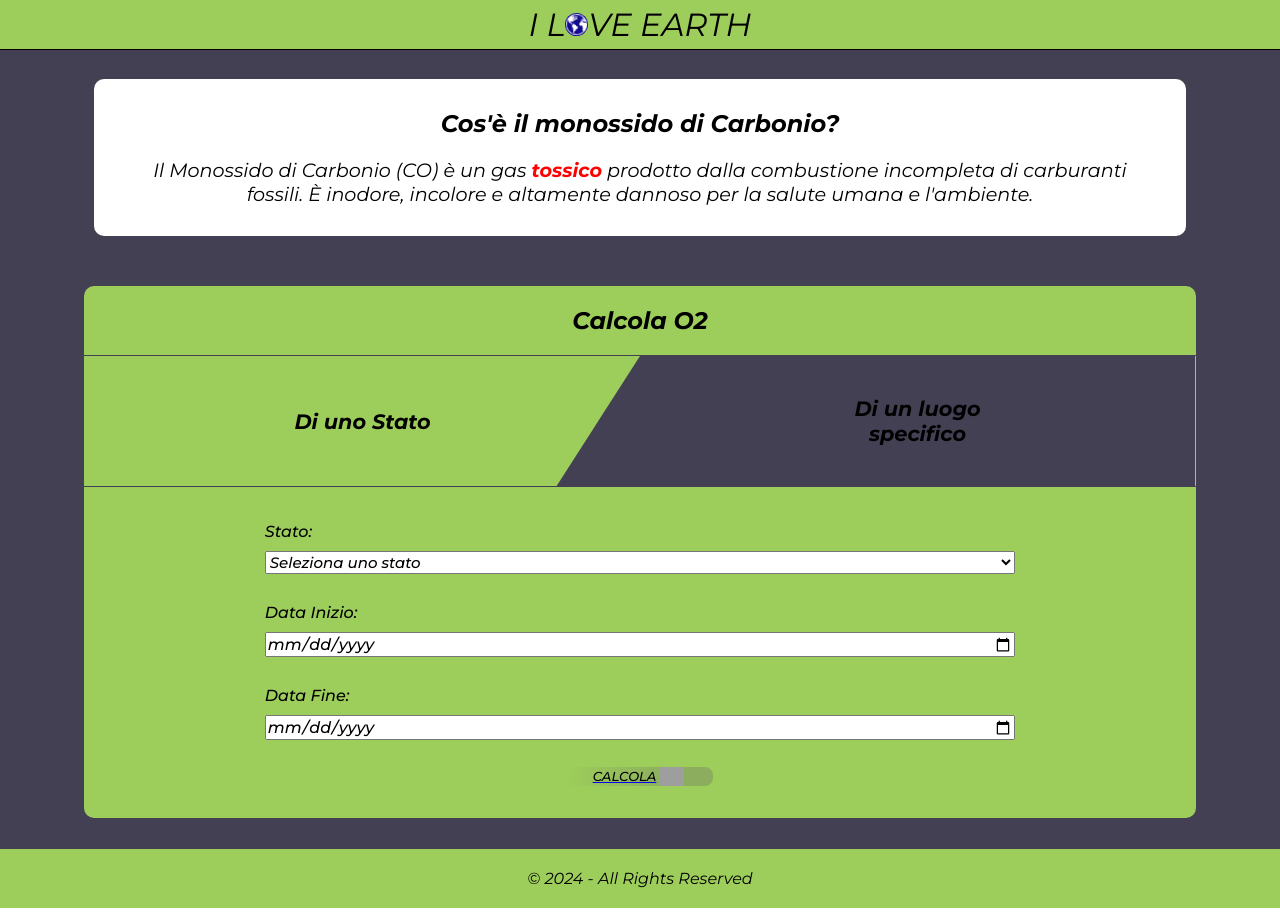
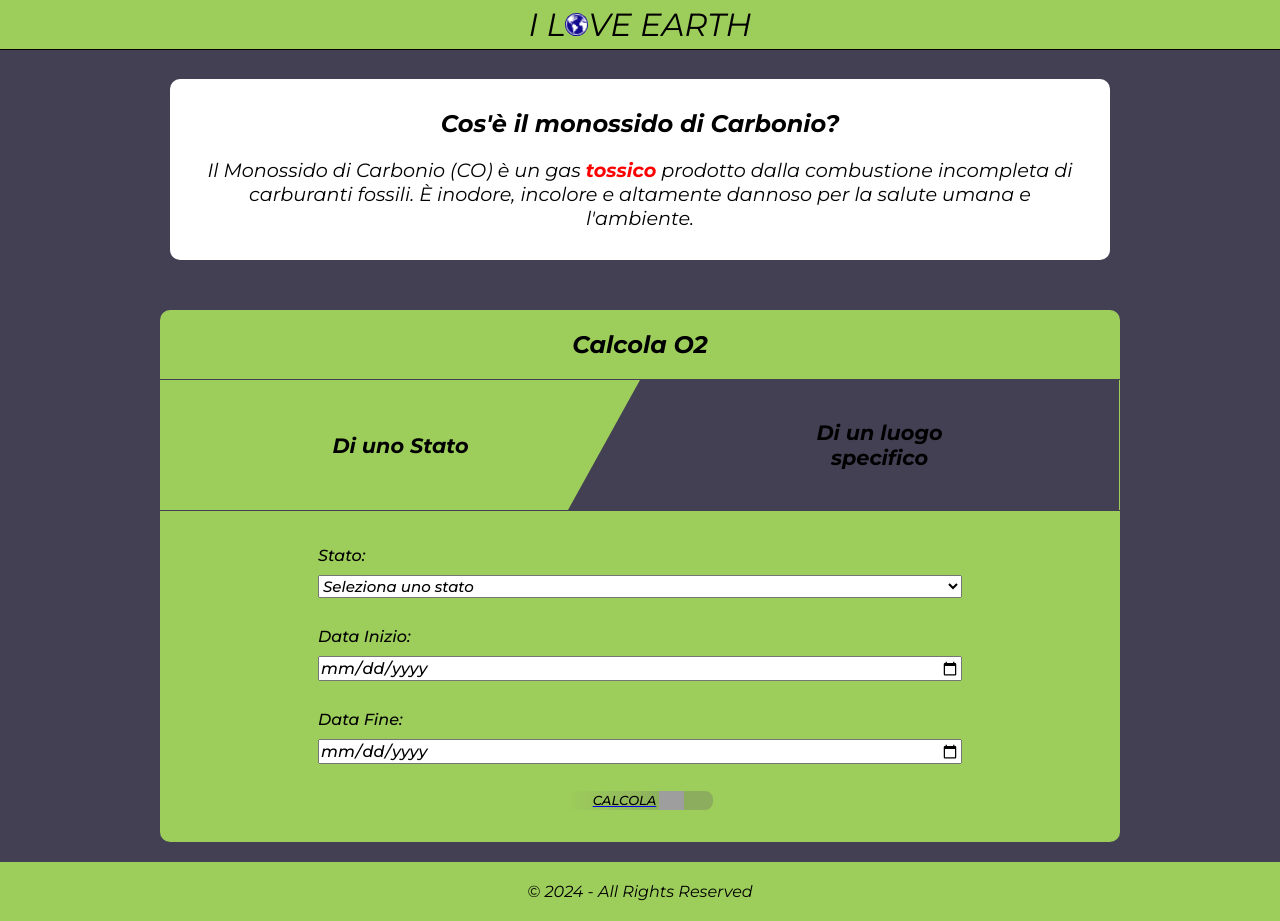
Before and after one commit to DHrdo/carbon-monoxide-pollution-app, a React (Create React App) app: page / in a window 1280 px wide. Built offline with nearby package versions, Linux system fonts and the light colour scheme; grey boxes are pictures that could not be loaded; a web font is replaced by a local one.

Commit message:
main maxwidth limited

```diff
--- a/src/components/Form/form.scss
+++ b/src/components/Form/form.scss
@@ -8,8 +8,11 @@
 .form {
     margin: 0 auto;
     width: 90%;
+    max-width: 1000px;
     padding: 20px;
     font-family: 'Montserrat';
+
+
 
     .switch-form {
         border-top-left-radius: 10px;
--- a/src/components/Intro/intro.scss
+++ b/src/components/Intro/intro.scss
@@ -56,3 +56,9 @@
         }
     }
 }
+
+@media only screen and (min-width: 1024px) {
+    .intro {
+        max-width: 1000px;
+    }
+}
--- a/src/components/Results/results.scss
+++ b/src/components/Results/results.scss
@@ -50,6 +50,7 @@
 
 .results {
     color: white;
+    max-width: 1000px;
     height: 100vh;
     font-family: 'Montserrat', sans-serif;
     background-color: #13262F;
--- a/src/css/form.css
+++ b/src/css/form.css
@@ -6,6 +6,7 @@
 .form {
   margin: 0 auto;
   width: 90%;
+  max-width: 1000px;
   padding: 20px;
   font-family: "Montserrat";
 }
--- a/src/css/intro.css
+++ b/src/css/intro.css
@@ -43,3 +43,8 @@
     font-size: 1.2em;
   }
 }
+@media only screen and (min-width: 1024px) {
+  .intro {
+    max-width: 1000px;
+  }
+}
--- a/src/css/results.css
+++ b/src/css/results.css
@@ -47,6 +47,7 @@
 
 .results {
   color: white;
+  max-width: 1000px;
   height: 100vh;
   font-family: "Montserrat", sans-serif;
   background-color: #13262F;
```
Also changed, not shown: src/App.css (line endings or trailing spaces), src/components/Main/main.scss (line endings or trailing spaces).
